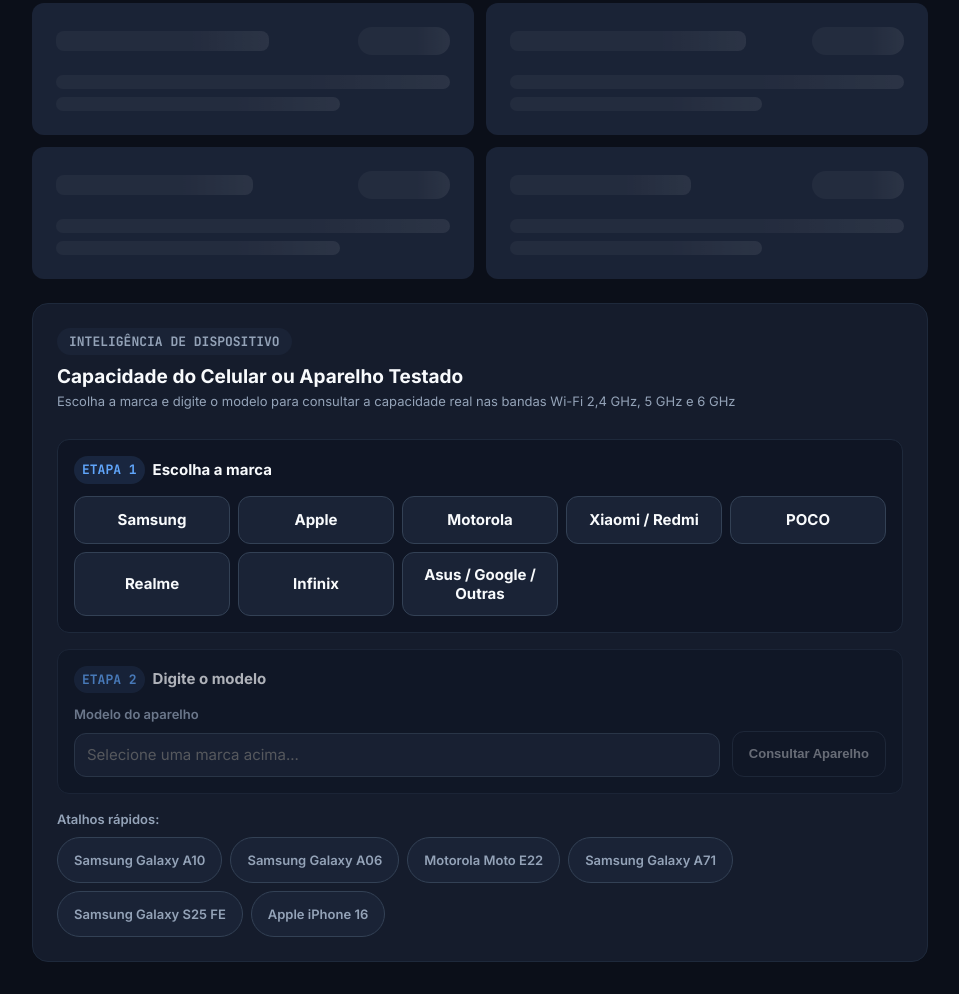
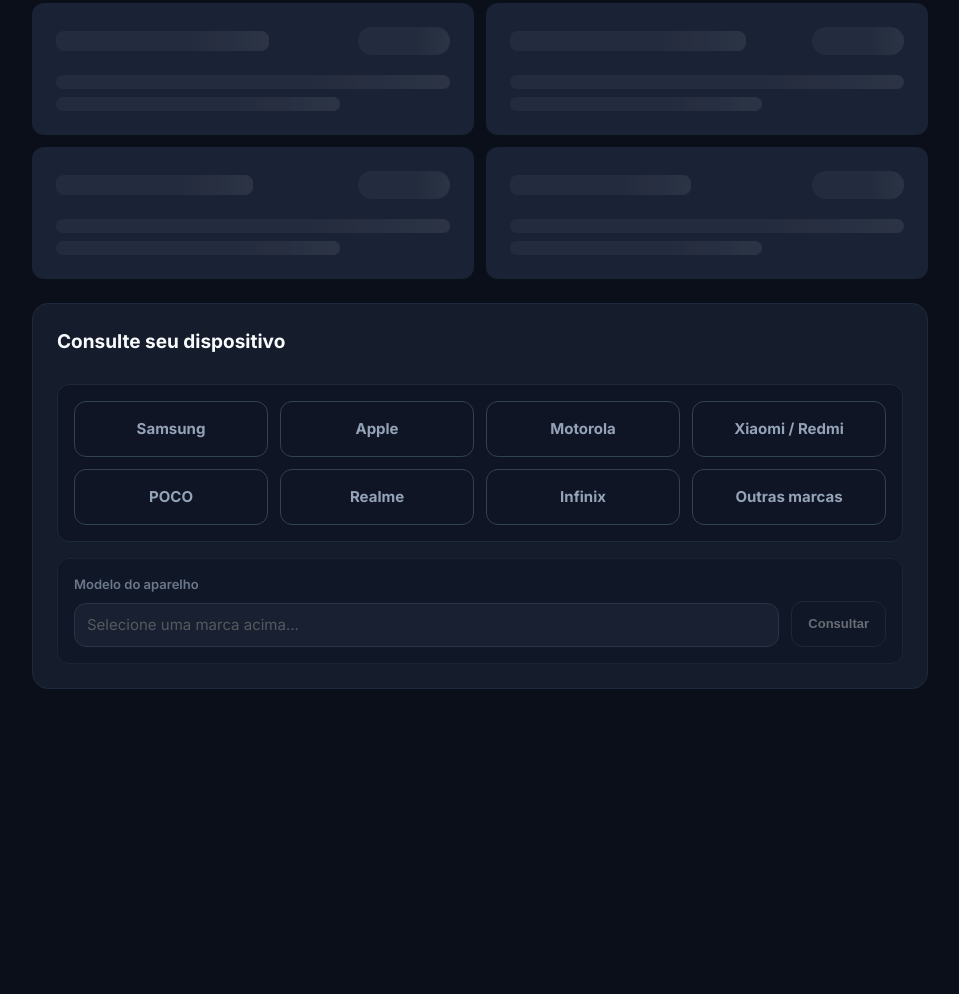
Before and after one commit to JohnKa1/testai-speedtest, a website built with Vite: page index.html in a window 1280 px wide. Shown: the part 867-1861 px from the top of the page, without its empty margins (160-1119 px from the left). After the commit the page ends 1588 px from the top, so only its background shows below. Built offline with nearby package versions, Linux system fonts and the light colour scheme.

Commit message:
feat(device-ui): etapa 2 - estrutura simplificada, grade 4x2/2x4 com radios nativos e estilo selecionado neutro

```diff
--- a/index.html
+++ b/index.html
@@ -672,44 +672,26 @@
         </section>
 
         <!-- ================================================================
-             MÓDULO COMPARTILHADO: CAPACIDADE DO DISPOSITIVO TESTADO
+             MÓDULO COMPARTILHADO: CONSULTE SEU DISPOSITIVO
         ================================================================ -->
-        <section class="card device-card" aria-label="Capacidade de conectividade do aparelho">
+        <section class="card device-card" aria-label="Consulte seu dispositivo">
           <div class="diag-top-row">
-            <div>
-              <span class="diag-badge">INTELIGÊNCIA DE DISPOSITIVO</span>
-              <h2>Capacidade do Celular ou Aparelho Testado</h2>
-              <p class="card-hint">
-                Escolha a marca e digite o modelo para consultar a capacidade real nas bandas Wi-Fi 2,4 GHz, 5 GHz e 6 GHz
-              </p>
-            </div>
+            <h2>Consulte seu dispositivo</h2>
           </div>
 
-          <!-- ETAPA 1: SELEÇÃO DE MARCA (CARDS CLICÁVEIS LIMPOS) -->
+          <!-- SELEÇÃO DE MARCA (GRADE 2x4 / 4x2 COM RÁDIOS NATIVOS) -->
           <div class="device-step-block" id="deviceBrandStep">
-            <div class="device-step-header">
-              <span class="device-step-pill">ETAPA 1</span>
-              <h3 class="device-step-title">Escolha a marca</h3>
-              <span class="device-step-sub" id="deviceBrandStatus"></span>
-            </div>
+            <span class="sr-only" id="deviceBrandStatus" aria-live="polite"></span>
             <div
-              class="device-brand-grid"
+              class="device-brand-grid brand-grid"
               id="deviceBrandGrid"
-              role="group"
-              aria-label="Fabricantes de smartphones"
+              role="radiogroup"
+              aria-label="Marca do dispositivo"
             ></div>
           </div>
 
-          <!-- ETAPA 2: BUSCA DO MODELO + AUTOCOMPLETE INSTANTÂNEO -->
+          <!-- PASSO 2: BUSCA DO MODELO + AUTOCOMPLETE INSTANTÂNEO -->
           <div class="device-step-block is-locked" id="deviceModelStep">
-            <div class="device-step-header">
-              <span class="device-step-pill" id="deviceStep2Pill">ETAPA 2</span>
-              <h3 class="device-step-title" id="deviceStep2Title">
-                Digite o modelo
-              </h3>
-              <span class="device-active-brand-badge hidden" id="deviceActiveBrandBadge"></span>
-            </div>
-
             <form class="device-search-form" id="deviceSearchForm" autocomplete="off">
               <div class="control-group device-input-wrap">
                 <label class="control-label" for="deviceQueryInput" id="deviceQueryLabel">
@@ -725,7 +707,7 @@
                 />
               </div>
               <button type="submit" class="btn-secondary" id="deviceSearchBtn" disabled>
-                Consultar Aparelho
+                Consultar
               </button>
             </form>
 
@@ -745,10 +727,6 @@
             </div>
           </div>
 
-          <div class="device-quick-block">
-            <span class="device-quick-label">Atalhos rápidos:</span>
-            <div class="device-chips" id="deviceQuickChips" aria-label="Modelos populares"></div>
-          </div>
           <div id="deviceFeedback" class="device-feedback hidden" role="status"></div>
           <div id="deviceResultPanel" class="device-result-panel hidden"></div>
         </section>
--- a/src/styles/base.css
+++ b/src/styles/base.css
@@ -32,6 +32,18 @@ body {
 
 .hidden {
   display: none !important;
+}
+
+.sr-only {
+  position: absolute;
+  width: 1px;
+  height: 1px;
+  padding: 0;
+  margin: -1px;
+  overflow: hidden;
+  clip: rect(0, 0, 0, 0);
+  white-space: nowrap;
+  border: 0;
 }
 
 body[data-ui-mode='simple'] .adv-only {
--- a/src/styles/controls.css
+++ b/src/styles/controls.css
@@ -64,7 +64,8 @@ input:focus-visible,
 .control-input:focus-visible,
 button:focus-visible,
 [tabindex]:focus-visible,
-[data-tip]:focus-visible {
+[data-tip]:focus-visible,
+.brand-radio:focus-visible + .brand-option {
   outline: 2px solid var(--brand);
   outline-offset: 2px;
 }
--- a/src/styles/device-panel.css
+++ b/src/styles/device-panel.css
@@ -78,43 +78,83 @@
   margin-left: auto;
 }
 
+.brand-grid,
 .device-brand-grid {
   display: grid;
-  grid-template-columns: repeat(auto-fill, minmax(150px, 1fr));
-  gap: var(--sp-2);
+  grid-template-columns: repeat(2, minmax(0, 1fr));
+  gap: var(--sp-3);
 }
 
+.brand-cell {
+  position: relative;
+  display: flex;
+  min-width: 0;
+}
+
+.brand-option,
 .brand-card-btn {
-  min-height: 48px;
+  width: 100%;
+  min-height: 56px;
   display: flex;
   justify-content: center;
   align-items: center;
-  padding: var(--sp-3) var(--sp-4);
-  background: var(--surface-2);
+  gap: var(--sp-2);
+  padding: var(--sp-3) var(--sp-3);
+  background: var(--bg-1);
   border: 1px solid var(--line-strong);
   border-radius: var(--r-item);
-  color: var(--text-1);
+  color: var(--text-2);
   font-family: var(--font);
   font-size: var(--fs-body);
   font-weight: 700;
+  line-height: 1.25;
   text-align: center;
   cursor: pointer;
+  user-select: none;
   touch-action: manipulation;
   transition:
     background-color var(--dur-fast) var(--ease-noc),
     border-color var(--dur-fast) var(--ease-noc),
+    box-shadow var(--dur-fast) var(--ease-noc),
     color var(--dur-fast) var(--ease-noc);
 }
 
+.brand-option:hover,
 .brand-card-btn:hover {
   background: var(--surface-hover);
-  border-color: var(--info);
+  border-color: var(--text-2);
+  color: var(--text-1);
 }
 
+.brand-radio:checked + .brand-option,
+.brand-option.is-active,
+.brand-option.is-active:hover,
 .brand-card-btn.is-active,
 .brand-card-btn.is-active:hover {
-  background: var(--info-bg);
-  border-color: var(--info);
+  background: var(--surface-2);
+  border-color: var(--text-1);
+  box-shadow: inset 0 0 0 1px var(--text-2);
+  color: var(--text-1);
+}
+
+.brand-option-check {
+  display: none;
+  font-size: var(--fs-label);
+  font-weight: 800;
+  color: var(--text-1);
+  flex-shrink: 0;
+}
+
+.brand-radio:checked + .brand-option .brand-option-check,
+.brand-option.is-active .brand-option-check {
+  display: inline-flex;
+}
+
+.brand-option-label {
+  display: -webkit-box;
+  -webkit-line-clamp: 2;
+  -webkit-box-orient: vertical;
+  overflow: hidden;
 }
 
 .device-suggestions-box {
--- a/src/styles/responsive.css
+++ b/src/styles/responsive.css
@@ -49,6 +49,11 @@
 
   .capabilities-grid {
     grid-template-columns: repeat(2, minmax(0, 1fr));
+  }
+
+  .brand-grid,
+  .device-brand-grid {
+    grid-template-columns: repeat(4, minmax(0, 1fr));
   }
 
   .device-search-form {
--- a/src/ui/device-panel.js
+++ b/src/ui/device-panel.js
@@ -169,6 +169,18 @@ export function renderDeviceComparisonPanel(device, lastResult = null) {
   );
 }
 
+/**
+ * Ponto único de tradução do rótulo de exibição da marca na UI (E2).
+ * Mantém o serviço inalterado e converte 'outras' em 'Outras marcas'.
+ *
+ * @param {{ id?: string, label?: string } | null | undefined} brand
+ * @returns {string}
+ */
+export function getBrandDisplayLabel(brand) {
+  if (!brand) return '';
+  return brand.id === 'outras' ? 'Outras marcas' : String(brand.label || '');
+}
+
 export function createDevicePanelController({ deviceService, state }) {
   if (!state.selectedBrandId) {
     state.selectedBrandId = null;
@@ -248,21 +260,25 @@ export function createDevicePanelController({ deviceService, state }) {
     const brand = brands.find((b) => b.id === brandId);
     if (!brand) return;
 
+    const displayLabel = getBrandDisplayLabel(brand);
     state.selectedBrandId = brand.id;
 
-    // Atualiza cards da Etapa 1
+    // Atualiza opções da Etapa 1 (rádios nativos + labels estilizados)
     const brandGrid = document.getElementById('deviceBrandGrid');
     if (brandGrid) {
-      brandGrid.querySelectorAll('.brand-card-btn').forEach((cardEl) => {
+      brandGrid.querySelectorAll('.brand-option, .brand-card-btn').forEach((cardEl) => {
         const isCurrent = cardEl.getAttribute('data-brand-id') === brand.id;
         cardEl.classList.toggle('is-active', isCurrent);
-        cardEl.setAttribute('aria-pressed', String(isCurrent));
+      });
+      brandGrid.querySelectorAll('.brand-radio').forEach((radioEl) => {
+        const input = /** @type {HTMLInputElement} */ (radioEl);
+        input.checked = input.value === brand.id;
       });
     }
 
     const brandStatus = document.getElementById('deviceBrandStatus');
     if (brandStatus) {
-      brandStatus.textContent = '';
+      brandStatus.textContent = `Marca selecionada: ${displayLabel}`;
     }
 
     // Desbloqueia Etapa 2
@@ -273,18 +289,18 @@ export function createDevicePanelController({ deviceService, state }) {
 
     const activeBadge = document.getElementById('deviceActiveBrandBadge');
     if (activeBadge) {
-      activeBadge.textContent = brand.label;
+      activeBadge.textContent = displayLabel;
       activeBadge.classList.remove('hidden');
     }
 
     const step2Title = document.getElementById('deviceStep2Title');
     if (step2Title) {
-      step2Title.textContent = `Digite o modelo ${brand.label}`;
+      step2Title.textContent = `Digite o modelo ${displayLabel}`;
     }
 
     const labelEl = document.getElementById('deviceQueryLabel');
     if (labelEl) {
-      labelEl.textContent = `Modelo ${brand.label}`;
+      labelEl.textContent = `Modelo da ${displayLabel}`;
     }
 
     const inputEl = /** @type {HTMLInputElement | null} */ (
@@ -296,7 +312,7 @@ export function createDevicePanelController({ deviceService, state }) {
 
     if (inputEl) {
       inputEl.disabled = false;
-      inputEl.placeholder = `Digite o modelo ${brand.label}...`;
+      inputEl.placeholder = `Digite o modelo ${displayLabel}...`;
       if (!preserveInput) {
         inputEl.value = '';
       }
@@ -321,19 +337,41 @@ export function createDevicePanelController({ deviceService, state }) {
     const brands = getBrandsList();
 
     brands.forEach((brand) => {
-      const btn = createEl('button', 'brand-card-btn', brand.label);
-      btn.type = 'button';
-      btn.setAttribute('data-brand-id', brand.id);
-      btn.setAttribute('aria-pressed', String(state.selectedBrandId === brand.id));
-      if (state.selectedBrandId === brand.id) {
-        btn.classList.add('is-active');
+      const displayLabel = getBrandDisplayLabel(brand);
+      const isSelected = state.selectedBrandId === brand.id;
+      const radioId = `device-brand-radio-${brand.id}`;
+
+      const cell = createEl('div', 'brand-cell');
+      const radio = /** @type {HTMLInputElement} */ (createEl('input', 'brand-radio sr-only'));
+      radio.type = 'radio';
+      radio.name = 'deviceBrand';
+      radio.id = radioId;
+      radio.value = brand.id;
+      radio.checked = isSelected;
+
+      const label = createEl('label', 'brand-option brand-card-btn');
+      label.setAttribute('for', radioId);
+      label.setAttribute('data-brand-id', brand.id);
+      if (isSelected) {
+        label.classList.add('is-active');
       }
 
-      btn.addEventListener('click', () => {
-        selectBrand(brand.id, { focusInput: true, preserveInput: false });
+      const checkIcon = createEl('span', 'brand-option-check', '✓');
+      checkIcon.setAttribute('aria-hidden', 'true');
+      const textSpan = createEl('span', 'brand-option-label', displayLabel);
+
+      label.appendChild(checkIcon);
+      label.appendChild(textSpan);
+
+      radio.addEventListener('change', () => {
+        if (radio.checked) {
+          selectBrand(brand.id, { focusInput: true, preserveInput: false });
+        }
       });
 
-      brandGrid.appendChild(btn);
+      cell.appendChild(radio);
+      cell.appendChild(label);
+      brandGrid.appendChild(cell);
     });
 
     // Vincula listener de digitação em tempo real na Etapa 2
@@ -381,7 +419,7 @@ export function createDevicePanelController({ deviceService, state }) {
 
     if (btn) {
       btn.disabled = false;
-      btn.textContent = 'Consultar Aparelho';
+      btn.textContent = 'Consultar';
     }
 
     if (lookup.status === 'found' && lookup.device) {
```
Also changed, not shown: tests/device-specs.test.js (+7 -0 lines).
